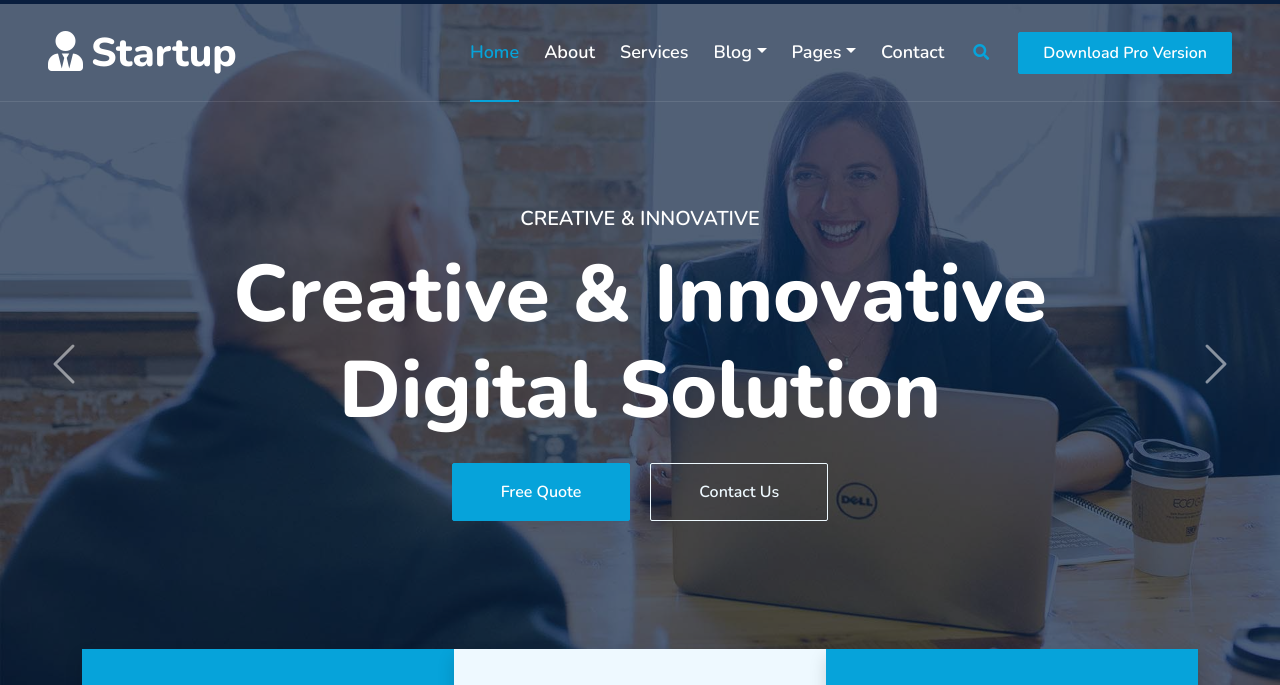
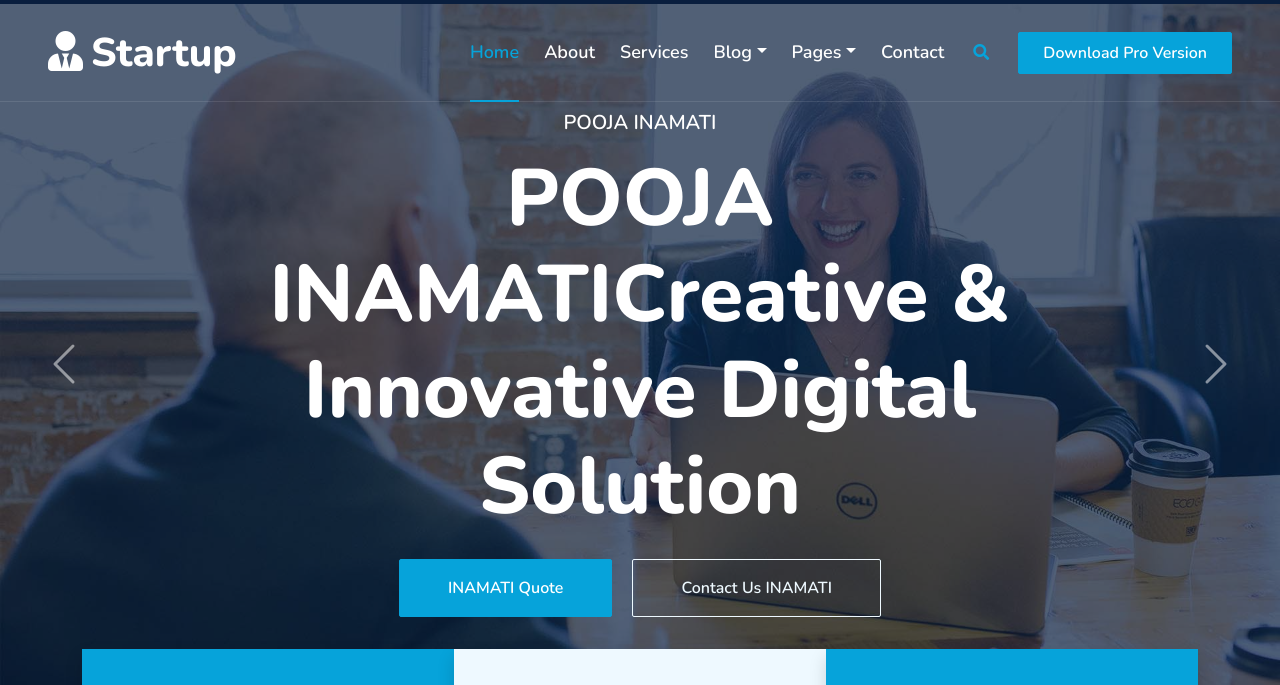
Before and after one commit to Poojainamati/newproject_startup, a plain HTML site: page project/index.html in a window 1280 px wide. Shown: the part 41-726 px from the top of the page. Drawn offline with nearby package versions, Linux system fonts and the light colour scheme.

Commit message:
Update index.html

```diff
--- a/project/index.html
+++ b/project/index.html
@@ -118,10 +118,10 @@
                     <img class="w-100" src="img/carousel-2.jpg" alt="Image">
                     <div class="carousel-caption d-flex flex-column align-items-center justify-content-center">
                         <div class="p-3" style="max-width: 900px;">
-                            <h5 class="text-white text-uppercase mb-3 animated slideInDown">Creative & Innovative</h5>
-                            <h1 class="display-1 text-white mb-md-4 animated zoomIn">Creative & Innovative Digital Solution</h1>
-                            <a href="quote.html" class="btn btn-primary py-md-3 px-md-5 me-3 animated slideInLeft">Free Quote</a>
-                            <a href="" class="btn btn-outline-light py-md-3 px-md-5 animated slideInRight">Contact Us</a>
+                            <h5 class="text-white text-uppercase mb-3 animated slideInDown">POOJA INAMATI</h5>
+                            <h1 class="display-1 text-white mb-md-4 animated zoomIn">POOJA INAMATICreative & Innovative Digital Solution</h1>
+                            <a href="quote.html" class="btn btn-primary py-md-3 px-md-5 me-3 animated slideInLeft">INAMATI Quote</a>
+                            <a href="" class="btn btn-outline-light py-md-3 px-md-5 animated slideInRight">Contact Us INAMATI</a>
                         </div>
                     </div>
                 </div>
```
